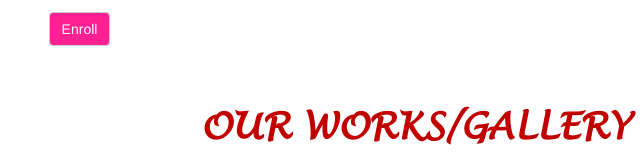
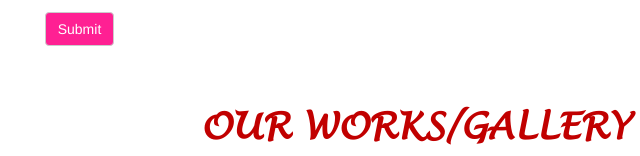
Before and after one commit to reddymahendra52/D2-Media-HostedVersion, a plain HTML site: page index.html in a window 1280 px wide. Shown: the part 2165-2321 px from the top of the page, 225-865 px from the left. Drawn offline with nearby package versions, Linux system fonts and the light colour scheme.

Commit message:
Update index.html

```diff
--- a/index.html
+++ b/index.html
@@ -225,7 +225,7 @@
                                     placeholder="Please enter your message here..."></textarea>
                             </div>
                             <div id="submit" style="text-align: center;">
-                                <button type="submit" class="btn btn-default" id="sub">Enroll</button>
+                                <button type="submit" class="btn btn-default" id="sub">Submit</button>
                             </div>
                         </form>
                     </div>
```
